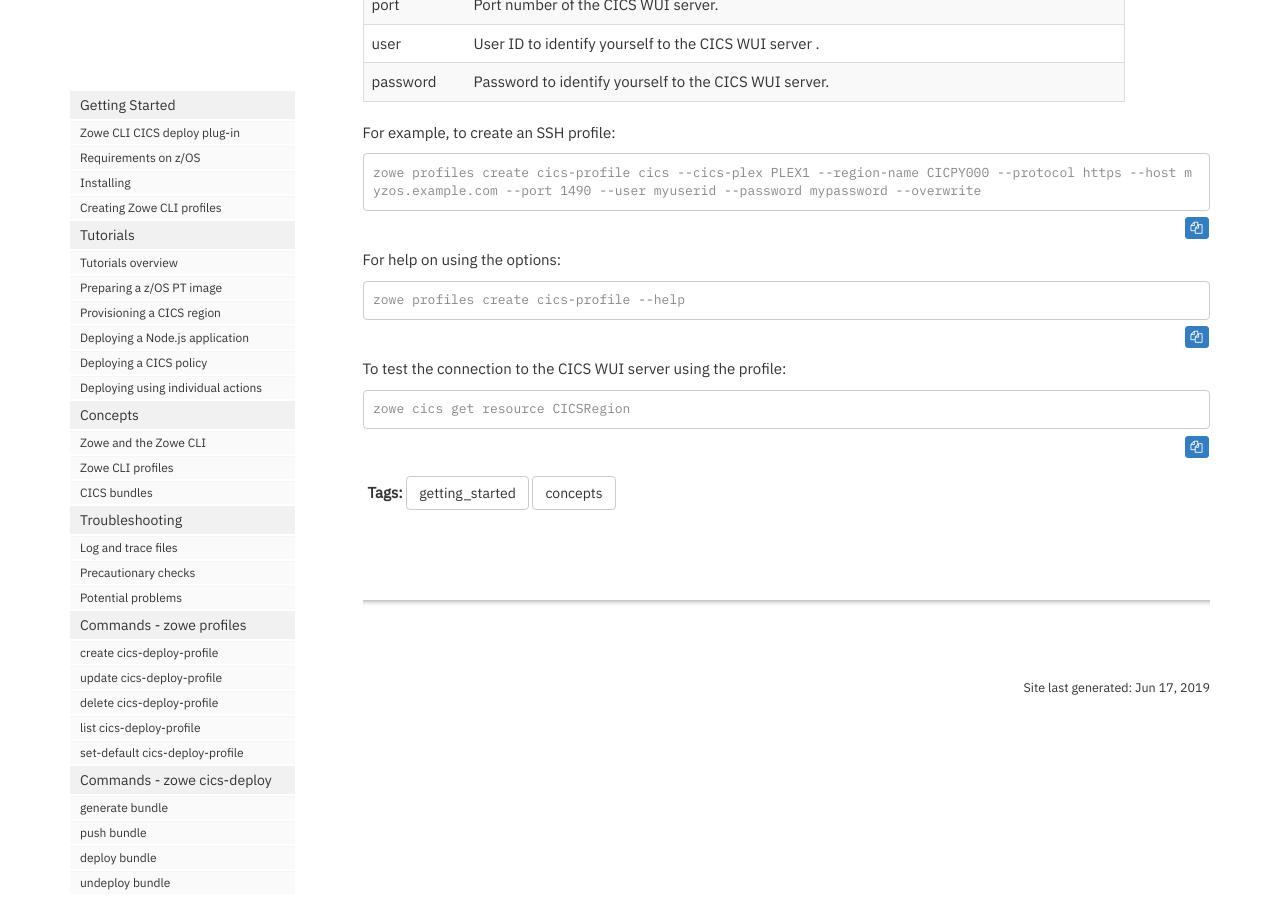
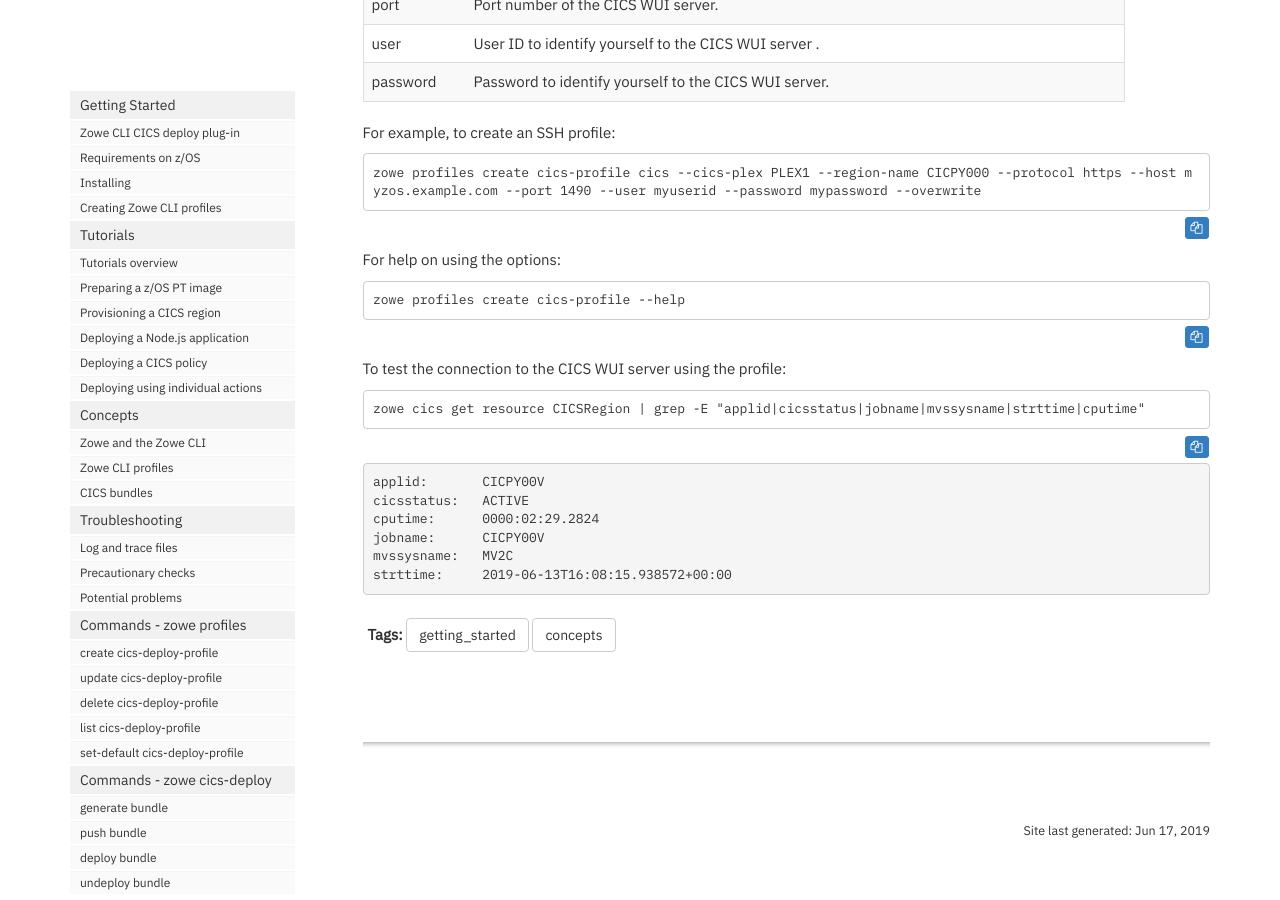
Before and after one commit to IBM/zowe-cli-cics-deploy-plugin, a Jekyll site: the page built from docs/pages/cdp/cdp-Creating-Zowe-CLI-profiles.md, in a window 1280 px wide and 900 px high, scrolled down 3144 px. Built offline with Jekyll 4.4.1, drawn with Linux system fonts in a browser that asks for light colours; nearby versions of some CDN libraries; comment, search, counter and statistics services are not loaded.

Commit message:
Add example output
Signed-off-by: Mark Cocker <mark_cocker@uk.ibm.com>

````diff
--- a/docs/pages/cdp/cdp-Creating-Zowe-CLI-profiles.md
+++ b/docs/pages/cdp/cdp-Creating-Zowe-CLI-profiles.md
@@ -31,19 +31,19 @@ The z/OSMF profile defines the options needed to connect to the z/OSMF server on
 
 For example, to create a z/OSMF profile:
 
-```console
+```text
 zowe profiles create zosmf-profile myzos --host myzos.example.com --port 3000 --user myuserid --password mypassword --reject-unauthorized false --overwrite
 ```
 
 For help on using the options:
 
-```console
+```text
 zowe profiles create zosmf-profile --help
 ```
 
 To test the connection to the z/OSMF server using the profile:
 
-```console
+```text
 zowe zosmf check status
 ```
 
@@ -62,19 +62,19 @@ The SSH profile defines the options needed to connect to the SSH server on z/OS.
 
 For example, to create an SSH profile:
 
-```console
+```text
 zowe profiles create ssh-profile myzos --host myzos.example.com --user myuserid --password mypassword --overwrite
 ```
 
 For help on using the options:
 
-```console
+```text
 zowe profiles create ssh-profile --help
 ```
 
 To test the connection to the SSH server using the profile:
 
-```console
+```text
 zowe zos-uss issue ssh 'uname -a'
 ```
 
@@ -94,13 +94,13 @@ The cics-deploy profile identifies the CICS environment for deployment. An examp
 
 For example to create a cics-deploy profile:
 
-```console
+```text
 zowe profiles create cics-deploy-profile cics --cicsplex PLEX1 --cics-hlq CICSTS55.CICS720 --cpsm-hlq CICSTS55.CPSM550 --scope CICPY000 --csd-group BUNDGRP1 --target-directory /var/cicsts/bundles --overwrite
 ```
 
 For help on using the options:
 
-```console
+```text
 zowe profiles create cics-deploy-profile --help
 ```
 
@@ -122,18 +122,26 @@ The CICS profile identifies the connection to the CICS Web User Interface (WUI)
 
 For example, to create an SSH profile:
 
-```console
+```text
 zowe profiles create cics-profile cics --cics-plex PLEX1 --region-name CICPY000 --protocol https --host myzos.example.com --port 1490 --user myuserid --password mypassword --overwrite
 ```
 
 For help on using the options:
 
-```console
+```text
 zowe profiles create cics-profile --help
 ```
 
 To test the connection to the CICS WUI server using the profile:
 
-```console
-zowe cics get resource CICSRegion
+```text
+zowe cics get resource CICSRegion | grep -E "applid|cicsstatus|jobname|mvssysname|strttime|cputime"
 ```
+
+<pre class="messageText">
+applid:       CICPY00V
+cicsstatus:   ACTIVE
+cputime:      0000:02:29.2824
+jobname:      CICPY00V
+mvssysname:   MV2C
+strttime:     2019-06-13T16:08:15.938572+00:00</pre>
````
